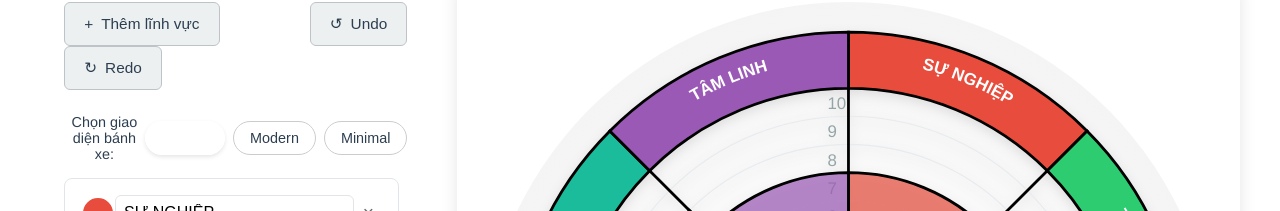
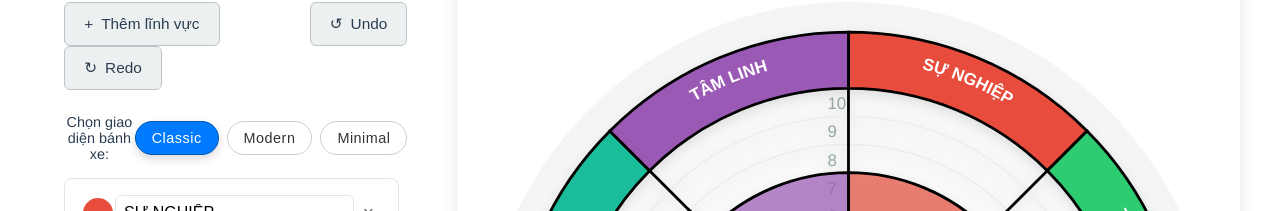
Before and after one commit to longhangoc/vue, a Vue app: page / in a window 1280 px wide. Shown: the part 368-579 px from the top of the page. Built offline with nearby package versions, Linux system fonts and the light colour scheme.

Commit message:
Add files via upload

```diff
--- a/src/components/HelloWorld.vue
+++ b/src/components/HelloWorld.vue
@@ -612,18 +612,28 @@ body {
   background: #fff;
   border-radius: 999px;
   font-size: 0.9rem;
+  letter-spacing: 0.5px;
   cursor: pointer;
-  transition: background 0.3s ease, border 0.3s ease;
-  color: var(--text-color); /* Đảm bảo có màu chữ khi chưa active */
-  overflow: visible;
+  transition: background 0.3s ease, border 0.3s ease, color 0.3s ease, box-shadow 0.3s ease;
+  color: #333; /* Màu chữ mặc định */
+  outline: none;
 }
 
-.mode-button:hover,
+.mode-button:focus {
+  outline: none;
+  box-shadow: 0 0 0 3px rgba(0, 123, 255, 0.3);
+}
+
+.mode-button:hover {
+  background: #f0f0f0; /* Màu khi hover nhẹ nhàng */
+  border-color: #bbb;
+}
+
 .mode-button.active {
-  background: var(--primary-color);
-  border-color: var(--primary-color);
-  color: #fff !important;  /* Sử dụng !important để ưu tiên hiển thị màu trắng */
-  box-shadow: 0 2px 4px rgba(0, 0, 0, 0.1);
+  background: #007bff; /* Màu nền khi chọn */
+  border-color: #0056b3;
+  color: #fff; /* Đảm bảo chữ luôn hiển thị rõ ràng */
+  box-shadow: 0 4px 8px rgba(0, 0, 0, 0.15);
 }
 
 /* Areas Container */
```
